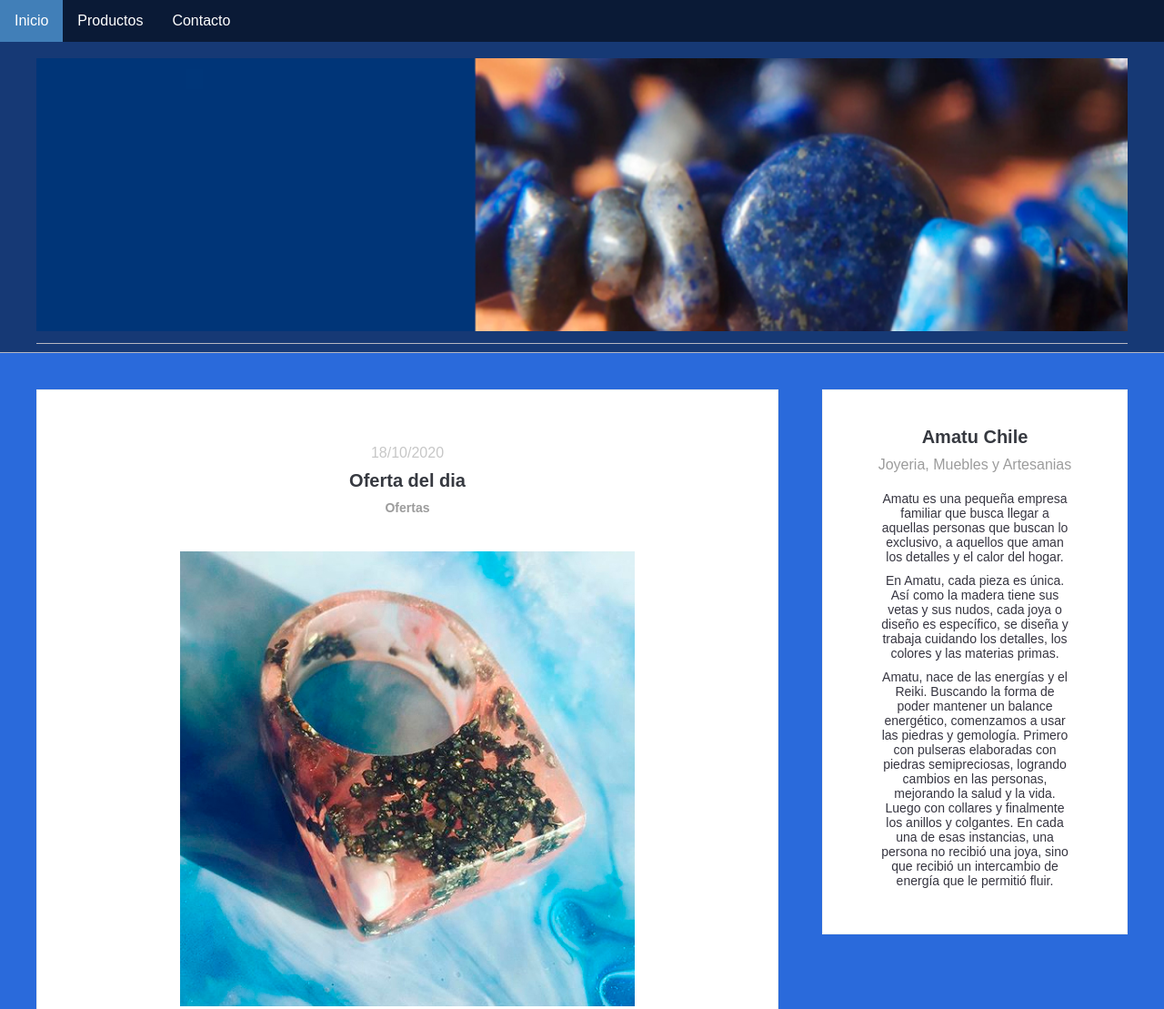
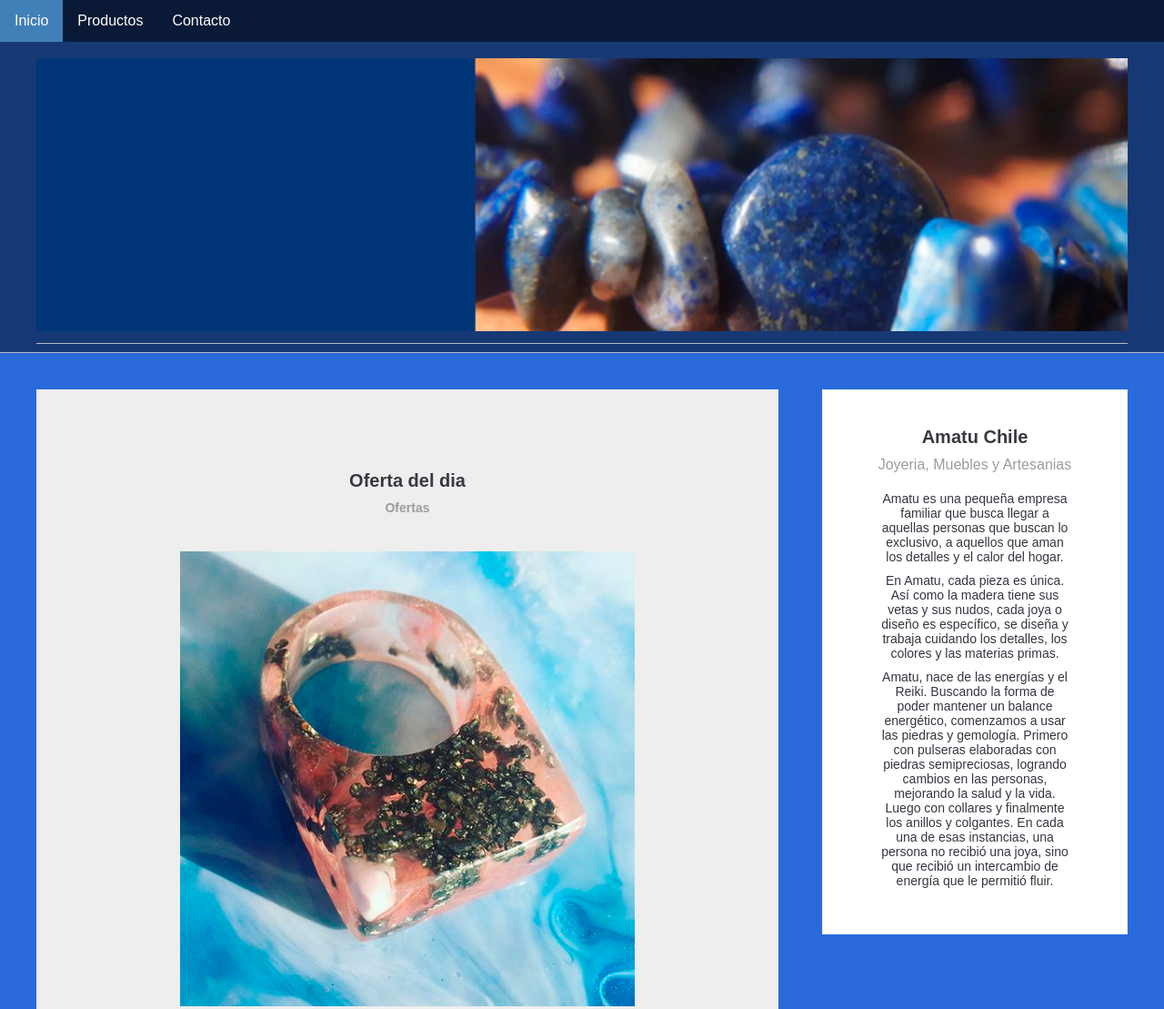
Before and after one commit to keikinomad1/trabajo1, a plain HTML site: page index.html in a window 1280 px wide. Shown: the top 1109 px of the page at 91% size. Drawn offline with nearby package versions, Linux system fonts and the light colour scheme.

Commit message:
2do commit

```diff
--- a/Assets/Css/estilos.css
+++ b/Assets/Css/estilos.css
@@ -72,14 +72,14 @@
   }
 
 .blog .contenedor .articulos-blog .articulo{
-  background: #fff;
+  background: rgb(238, 238, 238);
   padding: 60px 0;
   border: 1px solid #f0f0f0;
   margin-bottom: 20px;
   }
 
 .blog .contenedor .articulos-blog .articulo .fecha-articulo{
-  color: #c7c7c7;
+  color: #f0f0f0;
   font-size: 16px;
   text-align: center;
   margin-bottom: 10px;
```
